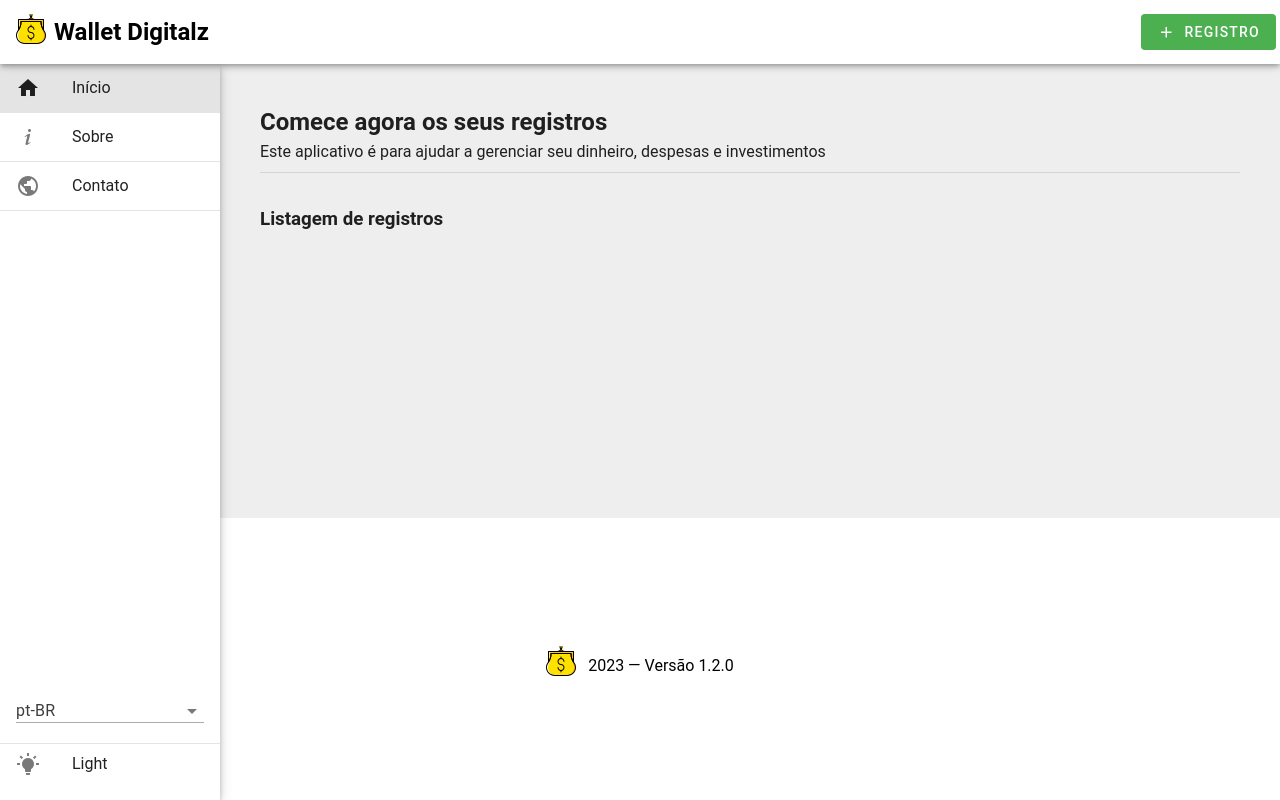
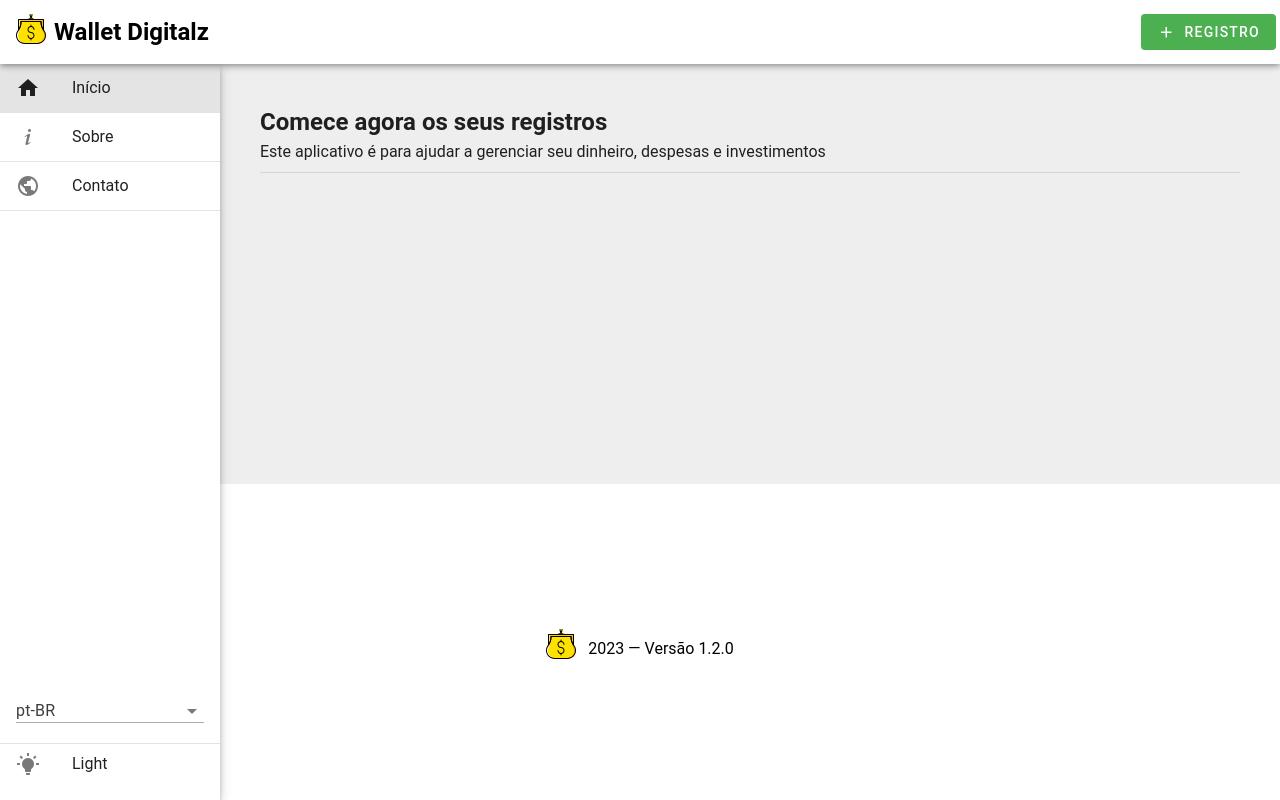
Before and after one commit to lucasferreiralimax/wallet-digitalz, a Vue app: page / in a window 1280 px wide. Built offline with nearby package versions, Linux system fonts and the light colour scheme.

Commit message:
adjustment title list of registers

```diff
--- a/src/components/Registers/index.vue
+++ b/src/components/Registers/index.vue
@@ -31,10 +31,12 @@ const typeColors: any = {
 
 <template>
   <InfoCards v-if="wallet.getTotal" class="mb-4" />
-  <div class="d-flex align-start mb-4 mt-8">
+  <div
+    v-if="wallet.registers.length"
+    class="d-flex align-start mb-4 mt-8"
+  >
     <h3>Listagem de registros</h3>
     <v-btn
-      v-if="wallet.registers.length"
       class="ml-auto"
       @click="changeView"
       size="x-small"
```
